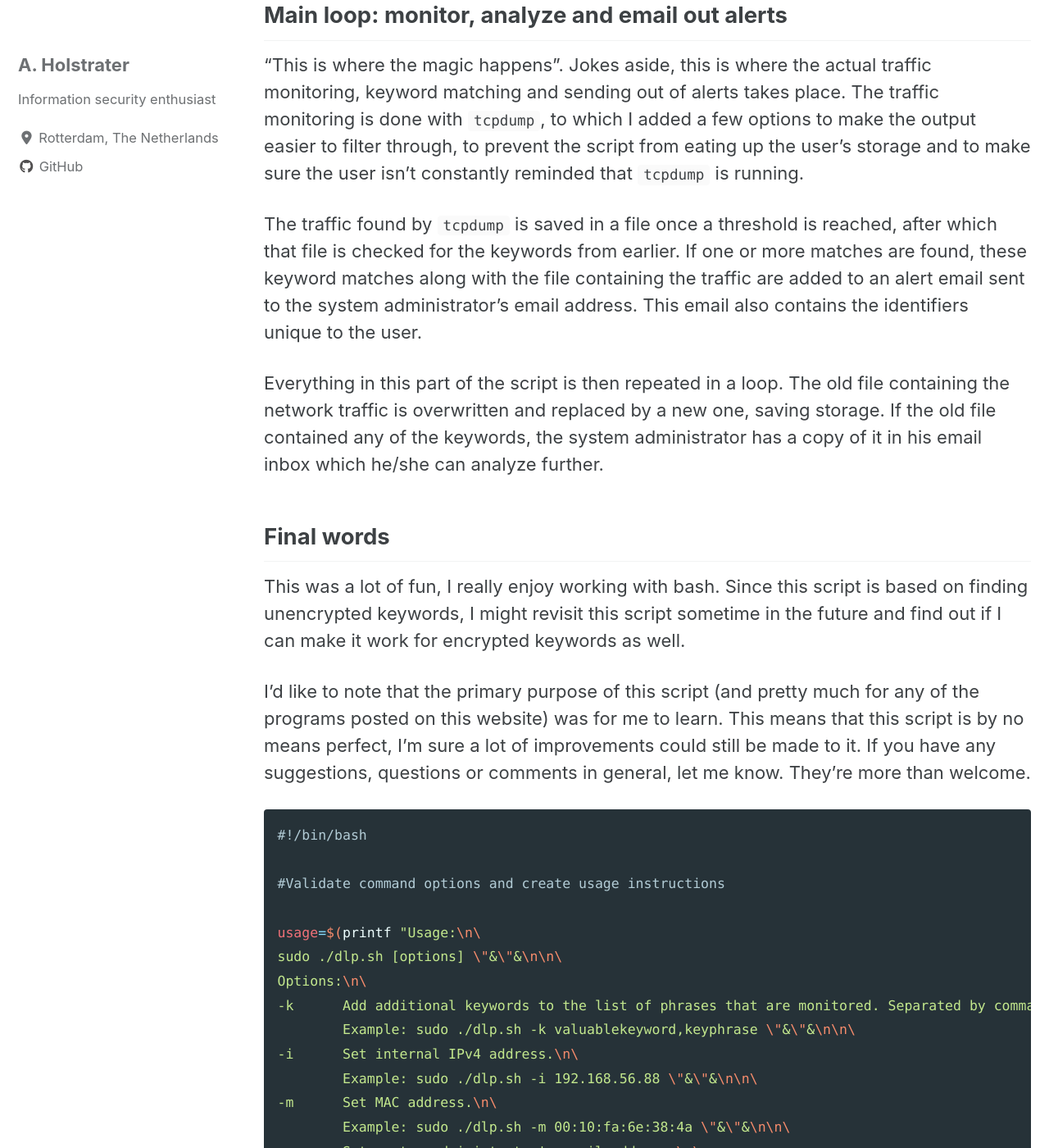
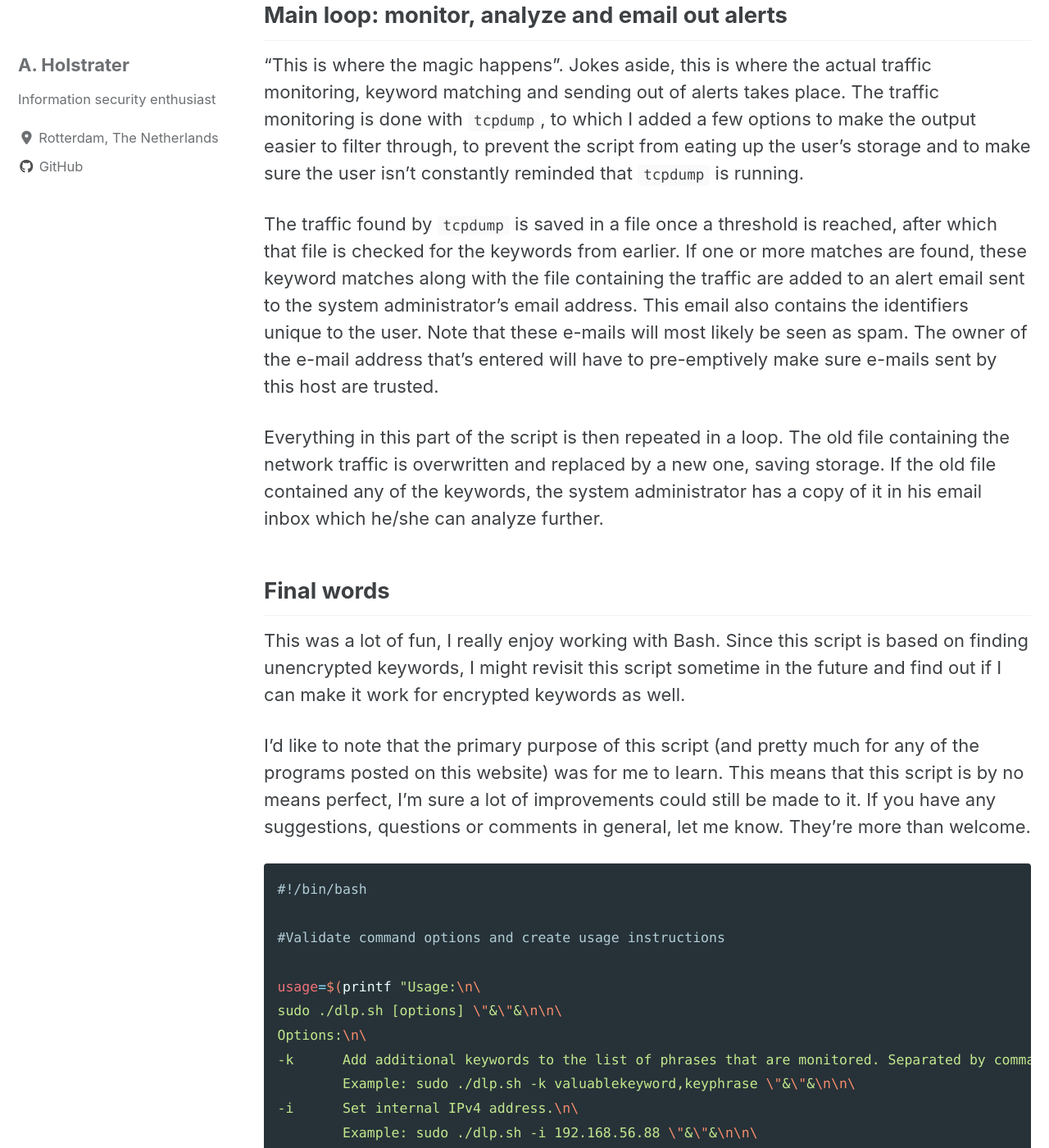
Before and after one commit to holstrater/holstrater.github.io, a Jekyll site: the page built from _posts/2020-05-18-dlp.sh.md, in a window 1280 px wide and 1400 px high, scrolled down 2747 px. Shown: the whole window at 82% size. Built offline with Jekyll 4.4.1, drawn with Linux system fonts in a browser that asks for light colours; cached includes are drawn as plain includes; nearby versions of some CDN libraries; some of the changed text lies outside the part shown.

Commit message:
dlp.sh final checks

```diff
--- a/_posts/2020-05-18-dlp.sh.md
+++ b/_posts/2020-05-18-dlp.sh.md
@@ -27,7 +27,7 @@ This is where the script knows what to do exactly so it briefly introduces itsel
 
 ## Create identifier variables
 
-This is where the variables are created that uniquely identify the user: an internal IPv4 address, the corresponding MAC address and the username before running the script as root. The currently active network interface is also checked. Because it's never ideal to completely and blindly trust user input, the script first tries to fill in these variables itself. If that doesn't succeed for whatever reason, it falls back on user input. It then performs some minor checks on this user input.
+This is where the variables are created that uniquely identify the user: an internal IPv4 address, the corresponding MAC address and the username before running the script as `root`. The currently active network interface is also checked. Because it's never ideal to completely and blindly trust user input, the script first tries to fill in these variables itself. If that doesn't succeed for whatever reason, it falls back on user input. It then performs some minor checks on this user input.
 
 ## Create system administrators email variable
 
@@ -43,13 +43,13 @@ I also made some temporary changes to the `$IFS` variable to store these keyword
 
 "This is where the magic happens". Jokes aside, this is where the actual traffic monitoring, keyword matching and sending out of alerts takes place. The traffic monitoring is done with `tcpdump`, to which I added a few options to make the output easier to filter through, to prevent the script from eating up the user's storage and to make sure the user isn't constantly reminded that `tcpdump` is running.
 
-The traffic found by `tcpdump` is saved in a file once a threshold is reached, after which that file is checked for the keywords from earlier. If one or more matches are found, these keyword matches along with the file containing the traffic are added to an alert email sent to the system administrator's email address. This email also contains the identifiers unique to the user.
+The traffic found by `tcpdump` is saved in a file once a threshold is reached, after which that file is checked for the keywords from earlier. If one or more matches are found, these keyword matches along with the file containing the traffic are added to an alert email sent to the system administrator's email address. This email also contains the identifiers unique to the user. Note that these e-mails will most likely be seen as spam. The owner of the e-mail address that's entered will have to pre-emptively make sure e-mails sent by this host are trusted.
 
 Everything in this part of the script is then repeated in a loop. The old file containing the network traffic is overwritten and replaced by a new one, saving storage. If the old file contained any of the keywords, the system administrator has a copy of it in his email inbox which he/she can analyze further.
 
 ## Final words
 
-This was a lot of fun, I really enjoy working with bash. Since this script is based on finding unencrypted keywords, I might revisit this script sometime in the future and find out if I can make it work for encrypted keywords as well.
+This was a lot of fun, I really enjoy working with Bash. Since this script is based on finding unencrypted keywords, I might revisit this script sometime in the future and find out if I can make it work for encrypted keywords as well.
 
 I'd like to note that the primary purpose of this script (and pretty much for any of the programs posted on this website) was for me to learn. This means that this script is by no means perfect, I'm sure a lot of improvements could still be made to it. If you have any suggestions, questions or comments in general, let me know. They're more than welcome.
 
```
